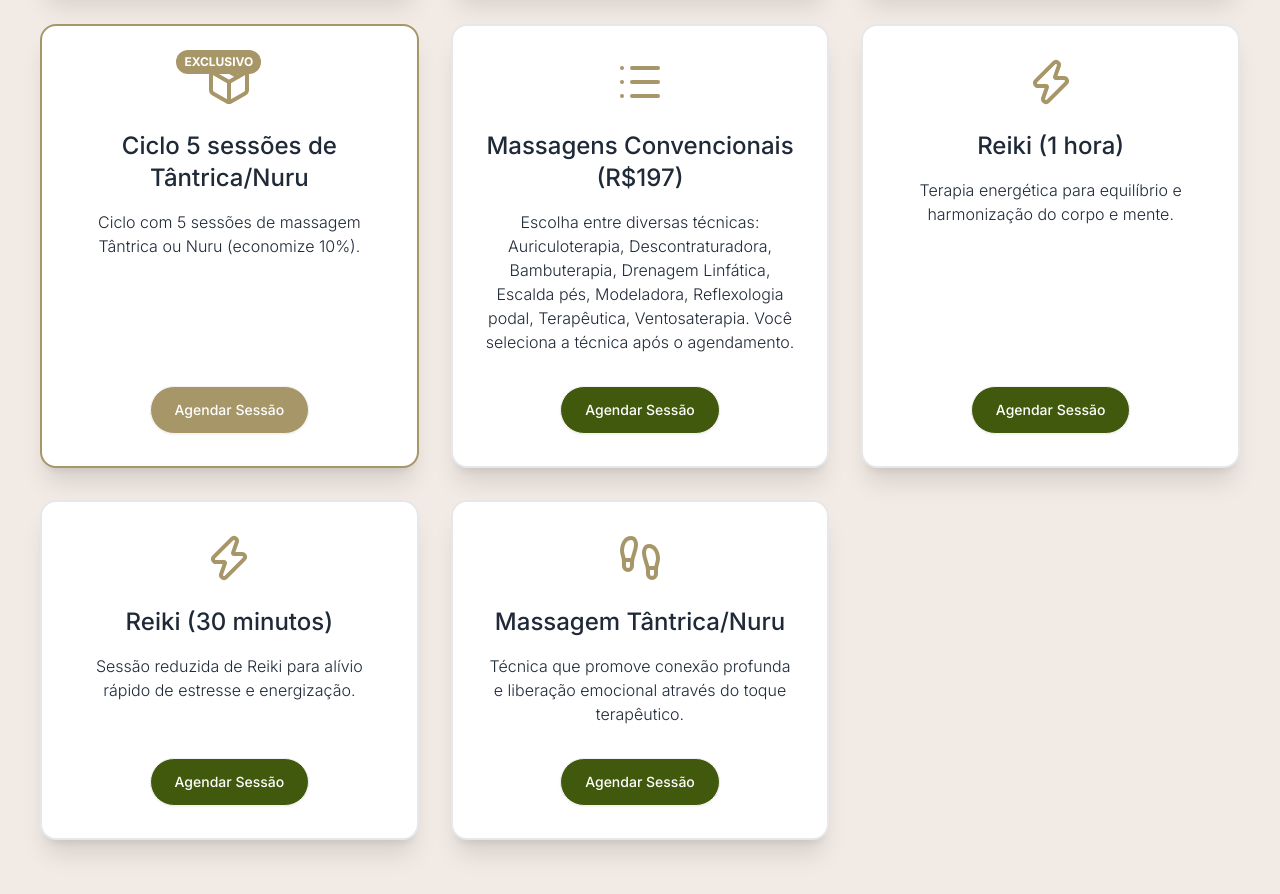
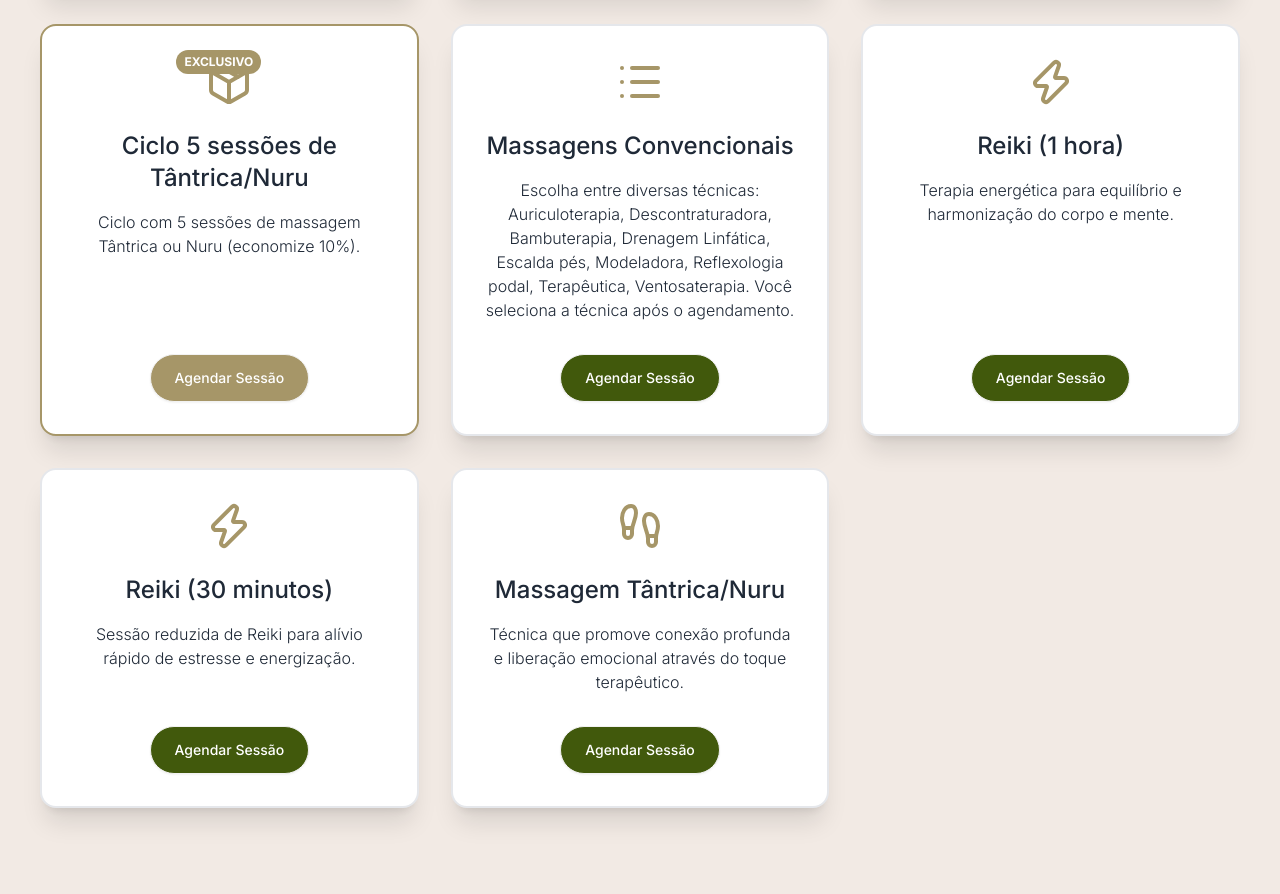
Before and after one commit to lucaspeiter01-pixel/eu-lucas-massoterapia, a plain HTML site: page index.html in a window 1280 px wide. Shown: the part 1520-2414 px from the top of the page. Drawn offline with nearby package versions, Linux system fonts and the light colour scheme.

Commit message:
removido valor do card

```diff
--- a/index.html
+++ b/index.html
@@ -689,7 +689,7 @@
             paymentLink: "https://www.asaas.com/c/hwdbgimygbnj5olv"
           },
           {
-            name: "Massagens Convencionais (R$197)",
+            name: "Massagens Convencionais",
             description: "Escolha entre diversas técnicas: Auriculoterapia, Descontraturadora, Bambuterapia, Drenagem Linfática, Escalda pés, Modeladora, Reflexologia podal, Terapêutica, Ventosaterapia. Você seleciona a técnica após o agendamento.",
             icon: "list",
             highlight: false,
```
